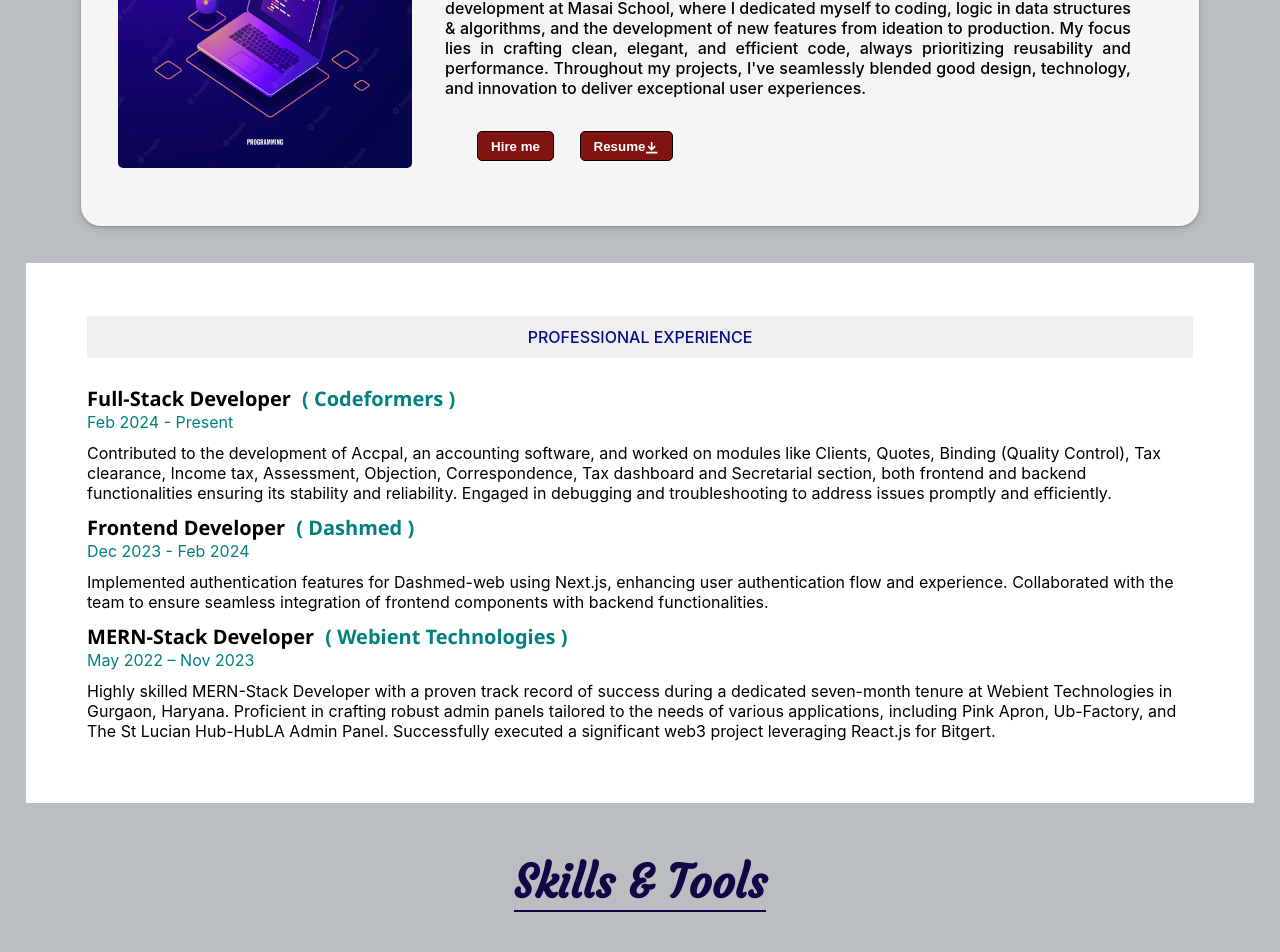
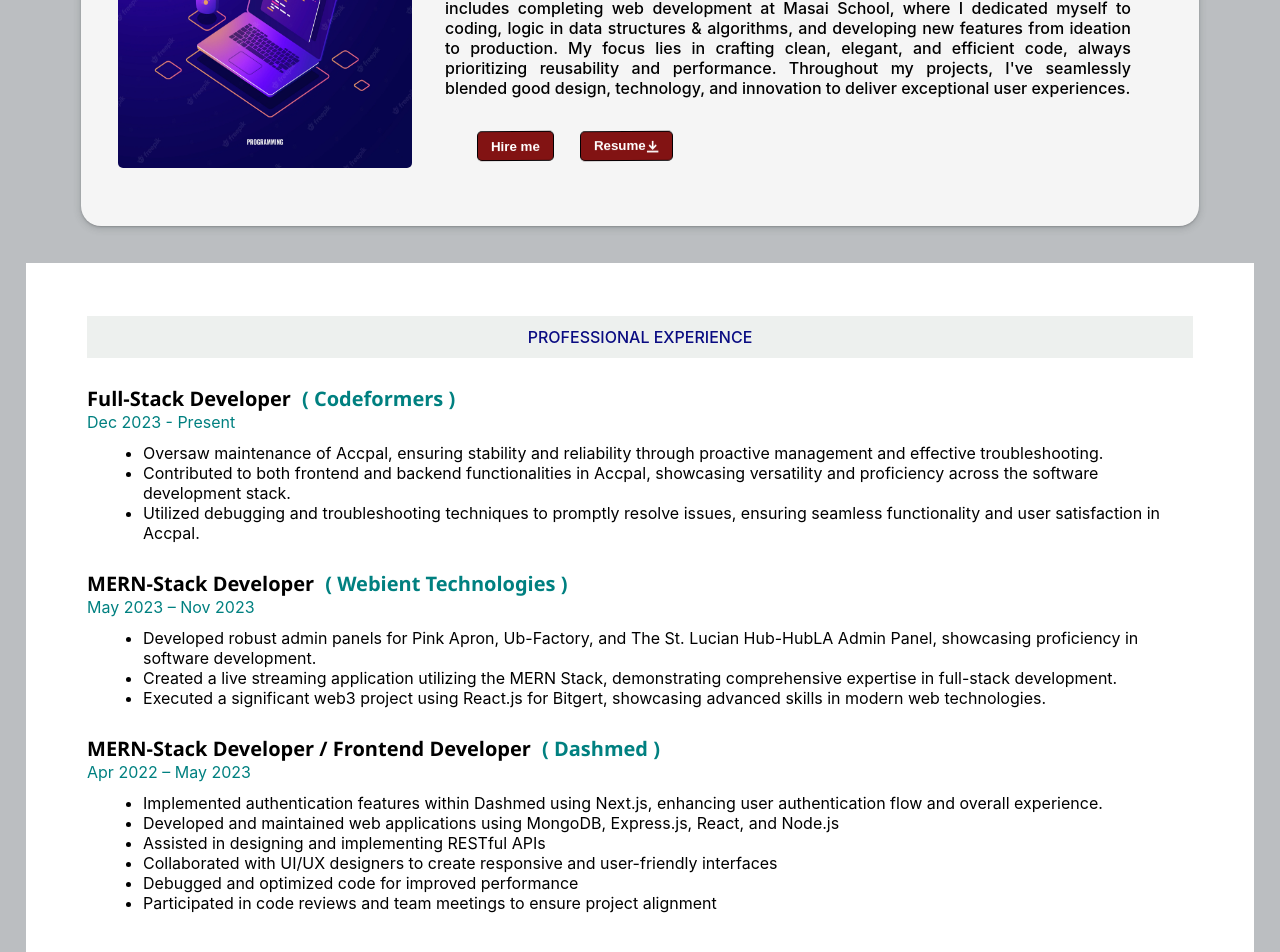
Before and after one commit to lokesh-bansiya/lokesh-bansiya.github.io, a React (Create React App) app: page / in a window 1280 px wide. Shown: the part 960-1912 px from the top of the page. Built offline with nearby package versions, Linux system fonts and the light colour scheme.

Commit message:
Update resume and styling

```diff
--- a/src/Pages/AboutMe.jsx
+++ b/src/Pages/AboutMe.jsx
@@ -1,11 +1,10 @@
 import "../Styles/AboutMe.css";
 import React from "react";
 import { DownloadIcon } from "@chakra-ui/icons";
-import { Box, Text } from "@chakra-ui/react";
+import { Box, ListItem, Text, UnorderedList } from "@chakra-ui/react";
 import { Experience } from "../constants";
 
 export const AboutMe = () => {
-
   // const onClickhandler = () => {
   //   return window.open(
   //     "https://1drv.ms/b/s!AiSQDUviI7FkaxKlaRjkZfvl3nM?e=RKg89O",
@@ -25,13 +24,21 @@
             <h3 id="user-detail-name">My self Lokesh Patidar</h3>
             {/* <h4>Mern-Stack developer</h4> */}
             <div className="aboutmeDetails" id="user-detail-intro">
-              As a passionate Full Stack Web developer skilled in the <span style={{ color: "#05579e" }}>MERN-Stack</span>, I thrive on experimentation and continual learning. My journey includes completing web development at Masai School, where I dedicated myself to coding, logic in data structures & algorithms, and the development of new features from ideation to production. My focus lies in crafting clean, elegant, and efficient code, always prioritizing reusability and performance. Throughout my projects, I've seamlessly blended good design, technology, and innovation to deliver exceptional user experiences.
+              As a passionate Full Stack Web Developer skilled in the{" "}
+              <span style={{ color: "#05579e" }}>MERN-Stack</span> with more
+              than 2 years of experience, I thrive on experimentation and
+              continual learning. My journey includes completing web development
+              at Masai School, where I dedicated myself to coding, logic in data
+              structures & algorithms, and developing new features from ideation
+              to production. My focus lies in crafting clean, elegant, and
+              efficient code, always prioritizing reusability and performance.
+              Throughout my projects, I've seamlessly blended good design,
+              technology, and innovation to deliver exceptional user
+              experiences.
             </div>
             <div className="buttons">
               <button>
-                <a href="#contactPageSection">
-                  Hire me
-                </a>
+                <a href="#contactPageSection">Hire me</a>
               </button>
               <button id="resume-button-2">
                 <a
@@ -43,30 +50,64 @@
                   id="resume-link-2"
                   rel="noreferrer"
                 >
-                  Resume<DownloadIcon />
+                  Resume
+                  <DownloadIcon />
                 </a>
               </button>
             </div>
           </div>
         </div>
-        <Box p="5%" bg="white" mt="3%" pt="3%" display='flex' flexDirection="column">
-          <Text display="flex" justifyContent="center" p="1%" bg="#edf0ee" fontWeight={500} color="#0a0c82">PROFESSIONAL EXPERIENCE</Text>
-          {
-            Experience.map((expItem) => {
-              return (
-                <Box mt="1%" key={expItem.id}>
-                  <Box display="flex" flexWrap="wrap">
-                    <Text as={"h6"} pr="1%" w='fit-content' color="black">{expItem.heading}</Text>
-                    <Text as={"h6"} color="teal" w='fit-content'>{`( ${expItem.company} )`}</Text>
-                  </Box>
-                  <Box justifyContent="left" display='flex' flexDir='column'>
-                    <span style={{ marginRight: "2%", color: "teal", marginBottom: '1%' }}>{expItem.timePeriod}</span>
-                    <div>{expItem.description}</div>
-                  </Box>
+        <Box
+          p="5%"
+          bg="white"
+          mt="3%"
+          pt="3%"
+          display="flex"
+          flexDirection="column"
+        >
+          <Text
+            display="flex"
+            justifyContent="center"
+            p="1%"
+            bg="#edf0ee"
+            fontWeight={500}
+            color="#0a0c82"
+          >
+            PROFESSIONAL EXPERIENCE
+          </Text>
+          {Experience.map((expItem) => {
+            return (
+              <Box mt="1%" key={expItem.id}>
+                <Box display="flex" flexWrap="wrap">
+                  <Text as={"h6"} pr="1%" w="fit-content" color="black" pt={0}>
+                    {expItem.heading}
+                  </Text>
+                  <Text
+                    as={"h6"}
+                    color="teal"
+                    w="fit-content"
+                    pt={0}
+                  >{`( ${expItem.company} )`}</Text>
                 </Box>
-              )
-            })
-          }
+                <Box justifyContent="left" display="flex" flexDir="column">
+                  <span
+                    style={{
+                      marginRight: "2%",
+                      color: "teal",
+                      marginBottom: "1%",
+                    }}
+                  >
+                    {expItem.timePeriod}
+                  </span>
+                  <UnorderedList mt={0}>
+                    {expItem?.description?.map((desc, i) => (
+                      <ListItem key={i}>{desc}</ListItem>
+                    ))}
+                  </UnorderedList>
+                </Box>
+              </Box>
+            );
+          })}
         </Box>
       </div>
     </div>
--- a/src/Styles/AboutMe.css
+++ b/src/Styles/AboutMe.css
@@ -65,6 +65,10 @@
     border: 1px solid rgb(4, 0, 3);
     border-radius: 5px;
     font-weight: bolder;
+
+    animation: shake 3s infinite;
+    animation-direction: alternate;
+    transform: skew(1deg);
 }
 
 .aboutMeContainer .aboutMeDecription .MyDescription>.buttons>button:hover {
@@ -97,6 +101,17 @@
     margin-top: 1%;
     text-align: justify;
     font-weight: 500;
+}
+
+
+@keyframes shake {
+    0% {
+        transform: skewY(2deg);
+    }
+
+    100% {
+        transform: skewY(-2deg);
+    }
 }
 
 @media all and (min-width: 701px) and (max-width: 1000px) {
--- a/src/Styles/Home.css
+++ b/src/Styles/Home.css
@@ -70,6 +70,11 @@
   font-size: larger;
   font-weight: bold;
   border-radius: 12px;
+
+
+  animation: shake 3s infinite;
+  animation-direction: alternate;
+  transform: skew(1deg);
 }
 
 .highlighted-btn:hover {
@@ -91,6 +96,10 @@
   font-weight: bold;
   border-radius: 12px;
   box-shadow: rgba(9, 30, 66, 0.25) 0px 1px 1px, rgba(9, 30, 66, 0.13) 0px 0px 1px 1px;
+
+  animation: shake 3s infinite;
+  animation-direction: alternate;
+  transform: skew(1deg);
 }
 
 .primary-btn:hover {
@@ -112,6 +121,7 @@
   cursor: pointer;
   border-radius: 50%;
   margin: 0px 0px 0px 25px;
+
 }
 
 .profile-picture-background {
@@ -176,6 +186,16 @@
   transition: 0.5s ease-in;
 }
 
+
+@keyframes shake {
+  0% {
+    transform: skewY(2deg);
+  }
+
+  100% {
+    transform: skewY(-2deg);
+  }
+}
 
 
 @media all and (min-width: 1501px) and (max-width: 2000px) {
--- a/src/Styles/Navbar.css
+++ b/src/Styles/Navbar.css
@@ -42,11 +42,11 @@
 }
 
 .nav>div {
-    border: 1px solid rgb(247, 5, 5);
+    /* border: 1px solid rgb(247, 5, 5); */
     cursor: pointer;
     background-color: white;
     box-shadow: rgba(9, 30, 66, 0.25) 0px 1px 1px, rgba(9, 30, 66, 0.13) 0px 0px 1px 1px;
-    border-radius: 10px;
+    /* border-radius: 10px; */
     display: block;
     text-align: center;
     padding-top: 5%;
--- a/src/constants/index.js
+++ b/src/constants/index.js
@@ -956,27 +956,41 @@
     heading: "Full-Stack Developer",
     company: "Codeformers",
     role: "Full-Stack Developer",
-    timePeriod: "Feb 2024 - Present",
-    description:
-      "Contributed to the development of Accpal, an accounting software, and worked on modules like Clients, Quotes, Binding (Quality Control), Tax clearance, Income tax, Assessment, Objection, Correspondence, Tax dashboard and Secretarial section, both frontend and backend functionalities ensuring its stability and reliability. Engaged in debugging and troubleshooting to address issues promptly and efficiently.",
+    timePeriod: "Dec 2023 - Present",
+    description: [
+      "Oversaw maintenance of Accpal, ensuring stability and reliability through proactive management and effective troubleshooting.",
+      "Contributed to both frontend and backend functionalities in Accpal, showcasing versatility and proficiency across the software development stack.",
+      "Utilized debugging and troubleshooting techniques to promptly resolve issues, ensuring seamless functionality and user satisfaction in Accpal.",
+      // "Contributed to the development of Accpal, an accounting software, and worked on modules like Clients, Quotes, Binding (Quality Control), Tax clearance, Income tax, Assessment, Objection, Correspondence, Tax dashboard and Secretarial section, both frontend and backend functionalities ensuring its stability and reliability. Engaged in debugging and troubleshooting to address issues promptly and efficiently.",
+    ],
   },
   {
     id: 2,
-    heading: "Frontend Developer",
-    company: "Dashmed",
-    role: "Frontend Developer",
-    timePeriod: "Dec 2023 - Feb 2024",
-    description:
-      "Implemented authentication features for Dashmed-web using Next.js, enhancing user authentication flow and experience. Collaborated with the team to ensure seamless integration of frontend components with backend functionalities.",
+    heading: "MERN-Stack Developer",
+    company: "Webient Technologies",
+    role: "MERN-Stack Developer",
+    timePeriod: "May 2023 – Nov 2023",
+    description: [
+      "Developed robust admin panels for Pink Apron, Ub-Factory, and The St. Lucian Hub-HubLA Admin Panel, showcasing proficiency in software development.",
+      "Created a live streaming application utilizing the MERN Stack, demonstrating comprehensive expertise in full-stack development.",
+      "Executed a significant web3 project using React.js for Bitgert, showcasing advanced skills in modern web technologies.",
+      // "Highly skilled MERN-Stack Developer with a proven track record of success during a dedicated seven-month tenure at Webient Technologies in Gurgaon, Haryana. Proficient in crafting robust admin panels tailored to the needs of various applications, including Pink Apron, Ub-Factory, and The St Lucian Hub-HubLA Admin Panel. Successfully executed a significant web3 project leveraging React.js for Bitgert.",
+    ],
   },
   {
     id: 3,
-    heading: "MERN-Stack Developer",
-    company: "Webient Technologies",
-    role: "MERN-Stack Developer",
-    timePeriod: "May 2022 – Nov 2023",
-    description:
-      "Highly skilled MERN-Stack Developer with a proven track record of success during a dedicated seven-month tenure at Webient Technologies in Gurgaon, Haryana. Proficient in crafting robust admin panels tailored to the needs of various applications, including Pink Apron, Ub-Factory, and The St Lucian Hub-HubLA Admin Panel. Successfully executed a significant web3 project leveraging React.js for Bitgert.",
+    heading: "MERN-Stack Developer / Frontend Developer",
+    company: "Dashmed",
+    role: "MERN-Stack Developer / Frontend Developer",
+    timePeriod: "Apr 2022 – May 2023",
+    description: [
+      "Implemented authentication features within Dashmed using Next.js, enhancing user authentication flow and overall experience.",
+      "Developed and maintained web applications using MongoDB, Express.js, React, and Node.js",
+      "Assisted in designing and implementing RESTful APIs",
+      "Collaborated with UI/UX designers to create responsive and user-friendly interfaces",
+      "Debugged and optimized code for improved performance",
+      "Participated in code reviews and team meetings to ensure project alignment",
+    ],
   },
   // {
   //      id: 4,
```
Also changed, not shown: 1 other file (tests, documents, lock files or other folders).
